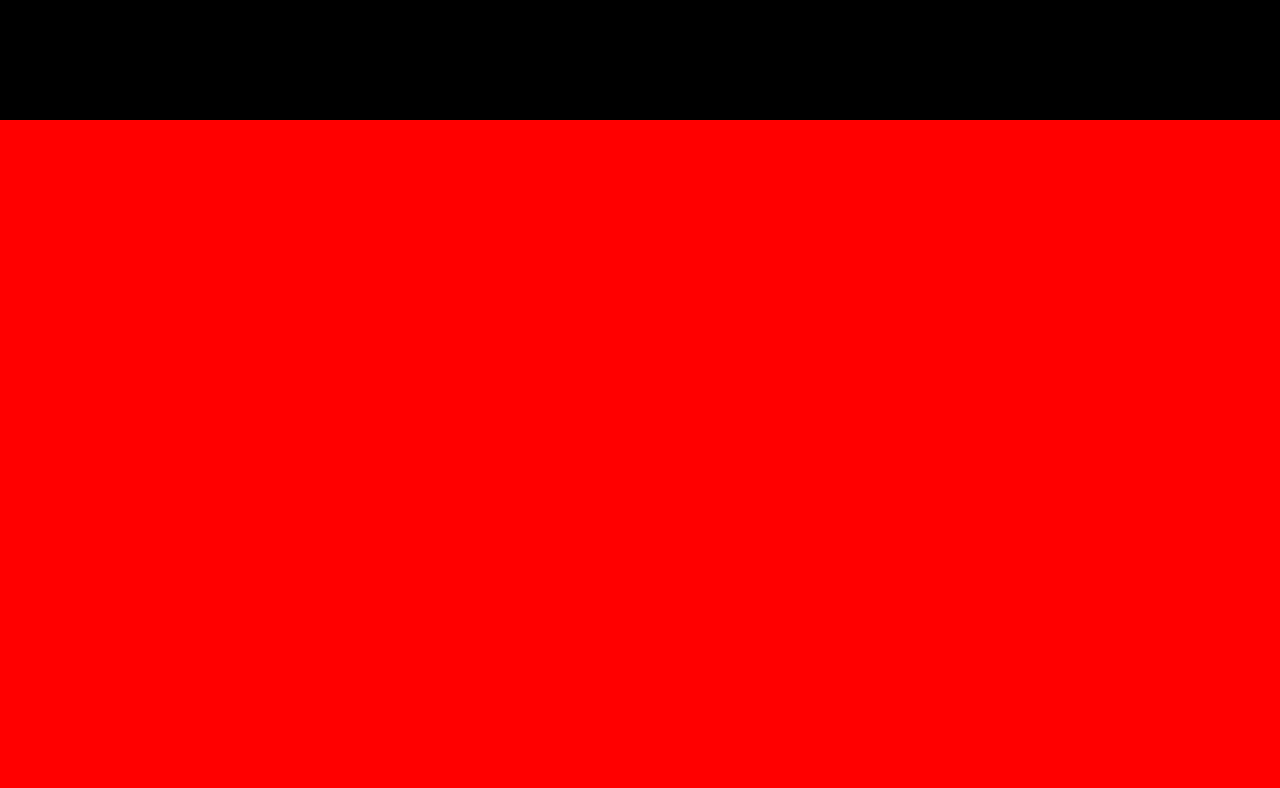
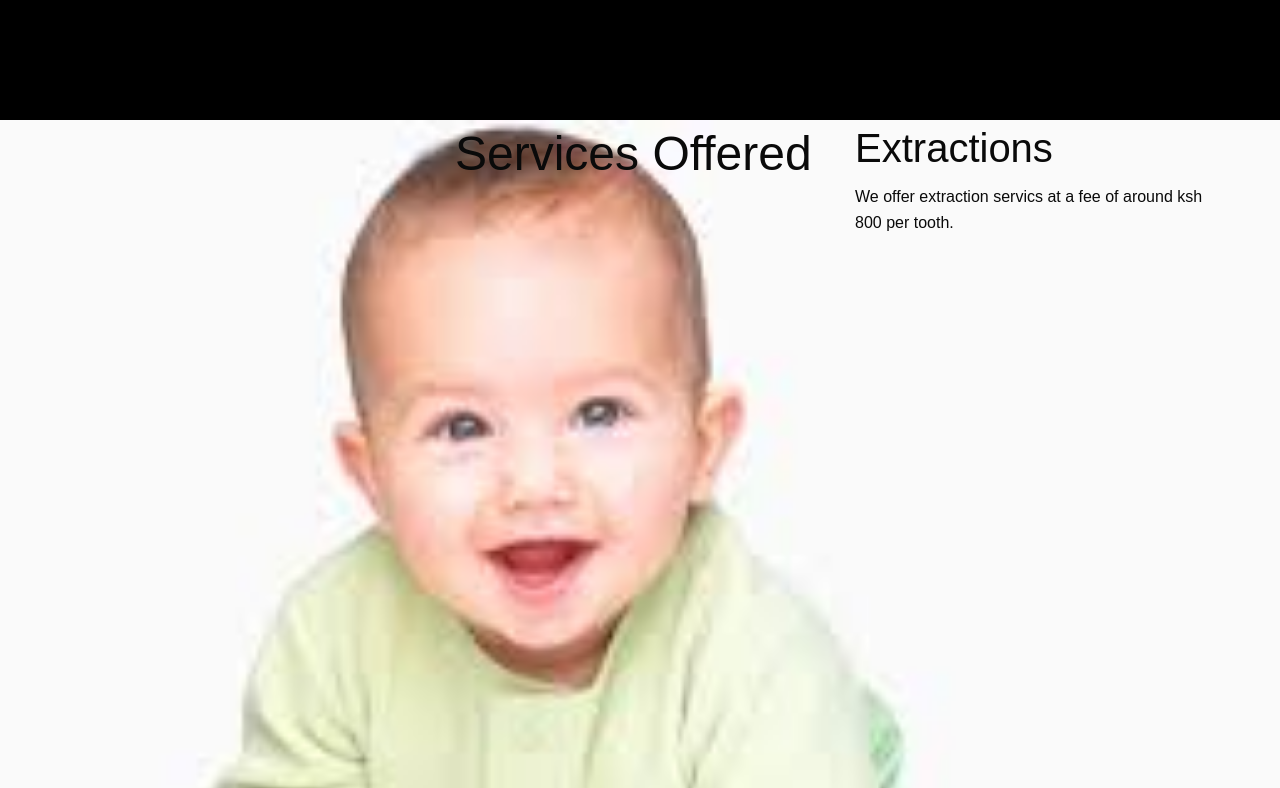
Before and after one commit to ArvidQuarshie/NewHealthwiseDentalCare, a plain HTML site: page index.html in a window 1280 px wide. Shown: the part 1480-2268 px from the top of the page. Drawn offline with Linux system fonts and the light colour scheme.

Commit message:
fontfamily

```diff
--- a/css/app.css
+++ b/css/app.css
@@ -1,4 +1,6 @@
-body{ height:100%;}
+body,h1,h2,h3,h4,h5{ height:100%;
+font-family: 'Indie+Flower',sans-serif;
+}
 
 .landing{
     height:100%;
@@ -14,10 +16,14 @@ body{ height:100%;}
 .services{
      height:100%;
     width:100%;
-    background-color: red;
+    background-color: white;
+    background-image:url(../images/services.jpg);
+    background-repeat: no-repeat;
+    background-size: cover;
 }
 .contact{
      height:100%;
     width:100%;
-    background-color: yellow;
+    background-color: white;
+
 }
--- a/index.html
+++ b/index.html
@@ -5,14 +5,24 @@
     <meta http-equiv="x-ua-compatible" content="ie=edge">
     <meta name="viewport" content="width=device-width, initial-scale=1.0">
     <title>Healthwise Dental Care</title>
+    <link href='https://fonts.googleapis.com/css?family=Indie+Flower' rel='stylesheet' type='text/css'>
     <link rel="stylesheet" href="css/foundation.css">
     <link rel="stylesheet" href="css/app.css">
   </head>
   <body>
       <section class="landing">
+
       </section>
-<section class="about"></section>
+      <section class="about"></section>
       <section class="services">
+          <div class="row">
+  <div class="small-2 large-4 columns"><br></div>
+  <div class="small-4 large-4 columns"><h1>Services Offered</h1></div>
+  <div class="small-6 large-4 columns">
+              <h2>Extractions</h2>
+      <p>We offer extraction servics at a fee of around ksh 800 per tooth.</p>
+              </div>
+</div>
 
       </section>
       <section class="contact"></section>
```
Also changed, not shown: images/services.jpg (added).
